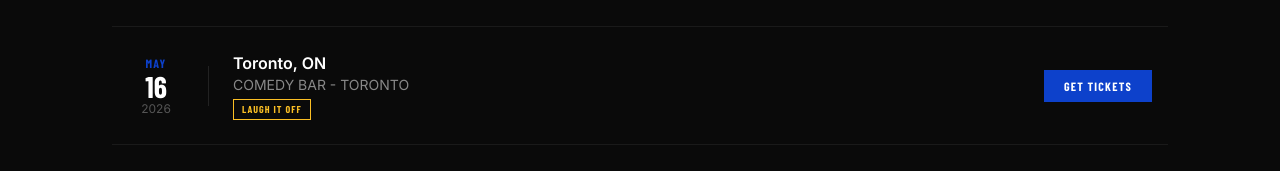
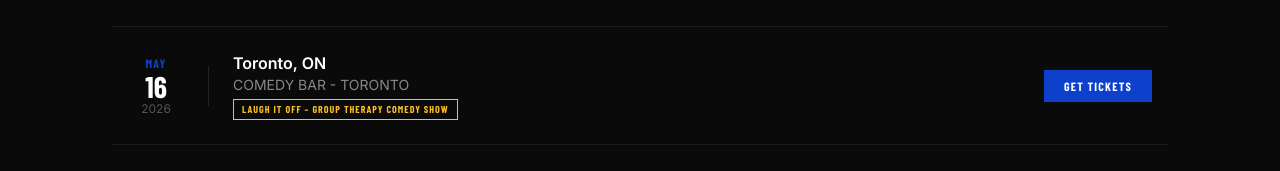
Before and after one commit to andpacker/andpacker-website, a Next.js app: page / in a window 1280 px wide. Shown: the part 1024-1195 px from the top of the page. Built offline with nearby package versions, Linux system fonts and the light colour scheme; no server answers; a web font is replaced by a local one.

Commit message:
Expand Laugh It Off badge to full show name

```diff
--- a/components/TourDates.tsx
+++ b/components/TourDates.tsx
@@ -100,7 +100,7 @@
                     <div className="text-[#888] text-sm truncate">{show.venue}</div>
                     {show.showType === "laugh_it_off" && (
                       <span className="mt-1 inline-block font-[family-name:var(--font-display)] font-bold uppercase tracking-widest text-[10px] text-[#FBBF24] border border-[#FBBF24] px-2 py-0.5">
-                        Laugh It Off
+                        Laugh It Off – Group Therapy Comedy Show
                       </span>
                     )}
                   </div>
```
